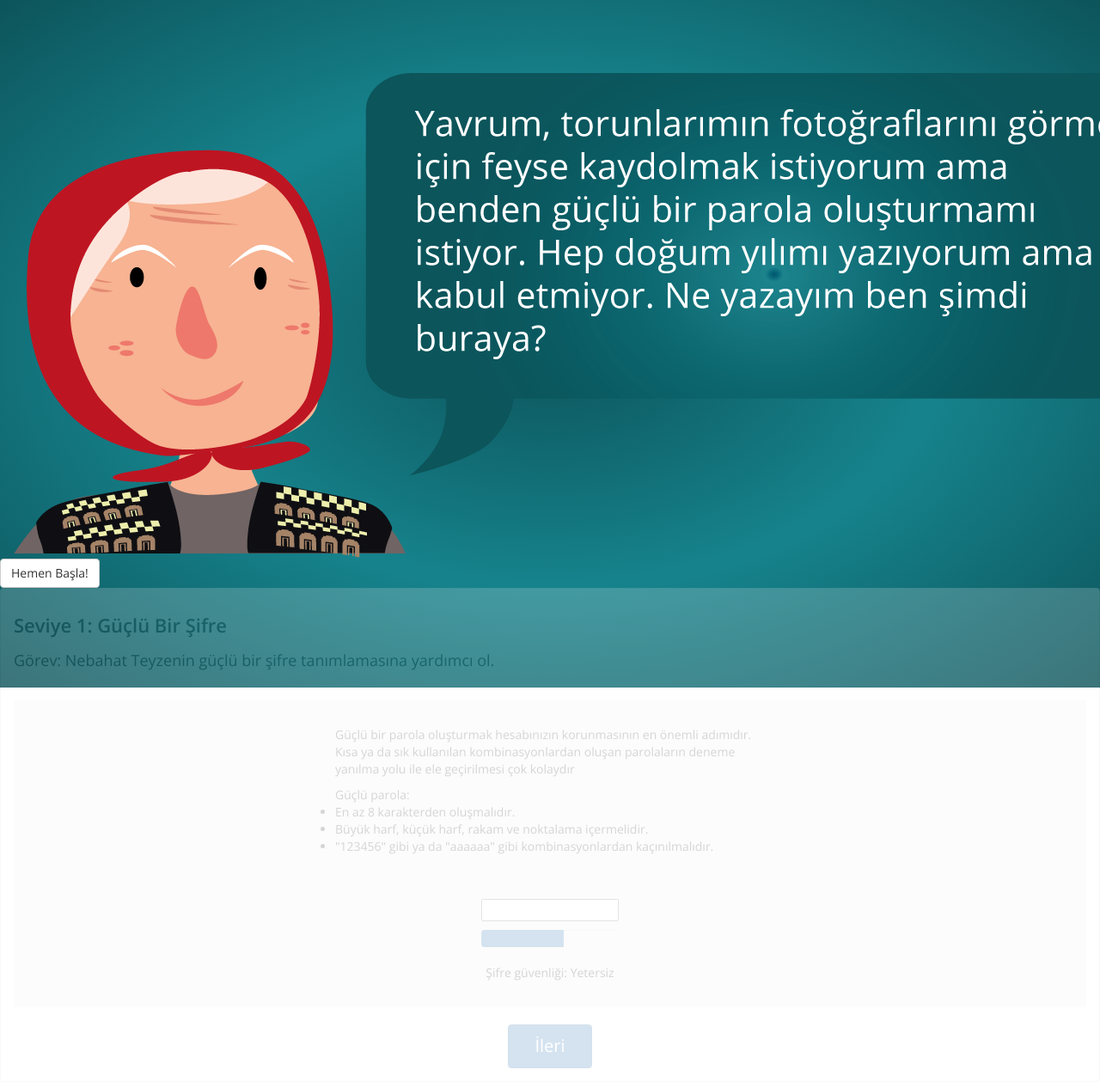
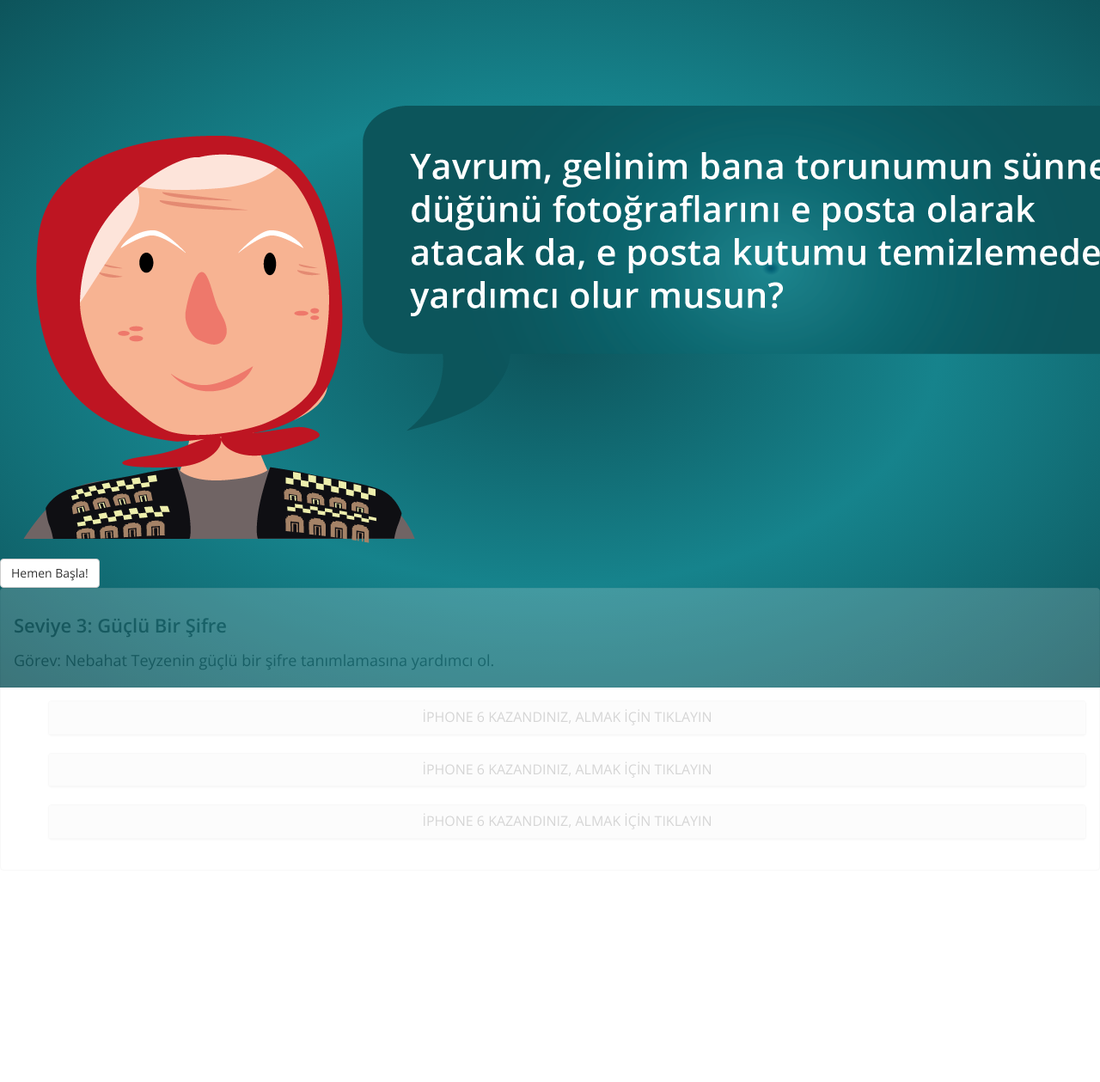
Before and after one commit to smddzcy/ESETGuvenlikOyunu, a PHP site: the page made by views/levels/level-3.html in a window 1280 px wide; the page is wider, and only the part inside the window is pictured. Shown: that part at 86% size. After the commit the page ends 965 px from the top of that part, so only its background shows below. Run offline with PHP 8.4, Linux system fonts and the light colour scheme; the template is opened without the code that fills it, so the values that code supplies are empty; some libraries are stand-ins or nearby versions.

Commit message:
Level codes are updated.

```diff
--- a/assets/css/style.css
+++ b/assets/css/style.css
@@ -163,3 +163,6 @@ body {
 	background-repeat:no-repeat;
 	background-size:cover;
 }
+.dropdown.open {
+	background-color:transparent !important;
+}
--- a/views/levels/level-1.html
+++ b/views/levels/level-1.html
@@ -8,7 +8,7 @@
             <h1><b>Seviye 1: Güçlü Bir Şifre</b></h1>
             <h2>Görev: Nebahat Teyzenin güçlü bir şifre tanımlamasına yardımcı ol.</h2>
         </div>
-        <input type="hidden" id="levelCode" value="2xdnf2yncfdsn10tn1230nt12n3nbgasdmn1293n214">
+        <input type="hidden" id="levelCode" value="12973284">
         <div class="panel-body">
             <div class="password-group">
                 <div class="password-group-upper-text">
--- a/views/levels/level-2.html
+++ b/views/levels/level-2.html
@@ -8,7 +8,7 @@
             <h1><b>Seviye 2: İnternette Güvenli Dolaşmak</b></h1>
             <h2>Görev: Nebahat teyzenin bir blog yazısından düzgünce içerik indirmesini sağlamak.</h2>
         </div>
-        <input type="hidden" id="levelCode" value="2xdnf2yncfdsn10tn1230nt12n3nbgasdmn1293n214">
+        <input type="hidden" id="levelCode" value="28502505">
         <div class="panel-body" style="text-align:left;">
             <div class="row">
                 <div class="col-xs-3">
--- a/views/levels/level-3.html
+++ b/views/levels/level-3.html
@@ -1,38 +1,59 @@
 <div id="pre-level">
-    <img src="../assets/images/dialog-lvlpswrd.png" alt="">
+    <img src="../assets/images/dialog-lvlmail.png" alt="">
     <div class="btn btn-default" onclick="getIntoLevel()">Hemen Başla!</div>
 </div>
 <div id="level">
     <div class="panel panel-default level-1">
         <div class="panel-heading">
-            <h1><b>Seviye 1: Güçlü Bir Şifre</b></h1>
+            <h1><b>Seviye 3: Güçlü Bir Şifre</b></h1>
             <h2>Görev: Nebahat Teyzenin güçlü bir şifre tanımlamasına yardımcı ol.</h2>
         </div>
-        <input type="hidden" id="levelCode" value="2xdnf2yncfdsn10tn1230nt12n3nbgasdmn1293n214">
+        <input type="hidden" id="levelCode" value="94028402">
         <div class="panel-body">
-            <div class="password-group">
-                <div class="password-group-upper-text">
-                    <p>Güçlü bir parola oluşturmak hesabınızın korunmasının en önemli adımıdır. Kısa ya da sık kullanılan kombinasyonlardan oluşan parolaların deneme yanılma yolu ile ele geçirilmesi çok kolaydır</p>
-                    <ul style="margin-left:0px; padding-left:0px;">
-                        Güçlü parola:
-                        <li>En az 8 karakterden oluşmalıdır.</li>
-                        <li>Büyük harf, küçük harf, rakam ve noktalama içermelidir.</li>
-                        <li>"123456" gibi ya da "aaaaaa" gibi kombinasyonlardan kaçınılmalıdır.</li>
-                    </ul>
-                </div>
-                <div class="clearfix"></div>
-                <hr>
-                <input type="password" id="password" />
-                <div id="password-strength">
-                    <div class="progress">
-                        <div class="progress-bar" role="progressbar" aria-valuenow="60" aria-valuemin="0" aria-valuemax="100" style="width: 60%;"></div>
-
+            <ul class="mail-list">
+                <div class="panel panel-default">
+                    <div class="panel-heading" role="tab" id="headingOne">
+                      <h4 class="panel-title">
+                        <a role="button" data-toggle="collapse" data-parent="#accordion" href="#collapseOne" aria-expanded="true" aria-controls="collapseOne">
+                          İPHONE 6 KAZANDINIZ, ALMAK İÇİN TIKLAYIN
+                        </a>
+                      </h4>
+                    </div>
+                    <div id="collapseOne" class="panel-collapse collapse" role="tabpanel" aria-labelledby="headingOne">
+                      <div class="panel-body">
+                        Anim pariatur cliche reprehenderit, enim eiusmod high life accusamus terry richardson ad squid. 3 wolf moon officia aute, non cupidatat skateboard dolor brunch. Food truck quinoa nesciunt laborum eiusmod. Brunch 3 wolf moon tempor, sunt aliqua put a bird on it squid single-origin coffee nulla assumenda shoreditch et. Nihil anim keffiyeh helvetica, craft beer labore wes anderson cred nesciunt sapiente ea proident. Ad vegan excepteur butcher vice lomo. Leggings occaecat craft beer farm-to-table, raw denim aesthetic synth nesciunt you probably haven't heard of them accusamus labore sustainable VHS.
+                      </div>
                     </div>
                 </div>
-                Şifre güvenliği: <span id="password-strength-text">Yetersiz</span>
-                <div class="clearfix"></div>
-            </div>
-            <div class="btn btn-primary next-button" onclick="nextLevel()">İleri</div>
+                <div class="panel panel-default">
+                    <div class="panel-heading" role="tab" id="headingOne">
+                      <h4 class="panel-title">
+                        <a role="button" data-toggle="collapse" data-parent="#accordion" href="#collapseTwo" aria-expanded="true" aria-controls="collapseTwo">
+                          İPHONE 6 KAZANDINIZ, ALMAK İÇİN TIKLAYIN
+                        </a>
+                      </h4>
+                    </div>
+                    <div id="collapseTwo" class="panel-collapse collapse" role="tabpanel" aria-labelledby="headingOne">
+                      <div class="panel-body">
+                        Anim pariatur cliche reprehenderit, enim eiusmod high life accusamus terry richardson ad squid. 3 wolf moon officia aute, non cupidatat skateboard dolor brunch. Food truck quinoa nesciunt laborum eiusmod. Brunch 3 wolf moon tempor, sunt aliqua put a bird on it squid single-origin coffee nulla assumenda shoreditch et. Nihil anim keffiyeh helvetica, craft beer labore wes anderson cred nesciunt sapiente ea proident. Ad vegan excepteur butcher vice lomo. Leggings occaecat craft beer farm-to-table, raw denim aesthetic synth nesciunt you probably haven't heard of them accusamus labore sustainable VHS.
+                      </div>
+                    </div>
+                </div>
+                <div class="panel panel-default">
+                    <div class="panel-heading" role="tab" id="headingOne">
+                      <h4 class="panel-title">
+                        <a role="button" data-toggle="collapse" data-parent="#accordion" href="#collapseThree" aria-expanded="false" aria-controls="collapseThree">
+                          İPHONE 6 KAZANDINIZ, ALMAK İÇİN TIKLAYIN
+                        </a>
+                      </h4>
+                    </div>
+                    <div id="collapseThree" class="panel-collapse collapse" role="tabpanel" aria-labelledby="headingOne">
+                      <div class="panel-body">
+                        Anim pariatur cliche reprehenderit, enim eiusmod high life accusamus terry richardson ad squid. 3 wolf moon officia aute, non cupidatat skateboard dolor brunch. Food truck quinoa nesciunt laborum eiusmod. Brunch 3 wolf moon tempor, sunt aliqua put a bird on it squid single-origin coffee nulla assumenda shoreditch et. Nihil anim keffiyeh helvetica, craft beer labore wes anderson cred nesciunt sapiente ea proident. Ad vegan excepteur butcher vice lomo. Leggings occaecat craft beer farm-to-table, raw denim aesthetic synth nesciunt you probably haven't heard of them accusamus labore sustainable VHS.
+                      </div>
+                    </div>
+                </div>
+            </ul>
         </div>
     </div>
 </div>
```
